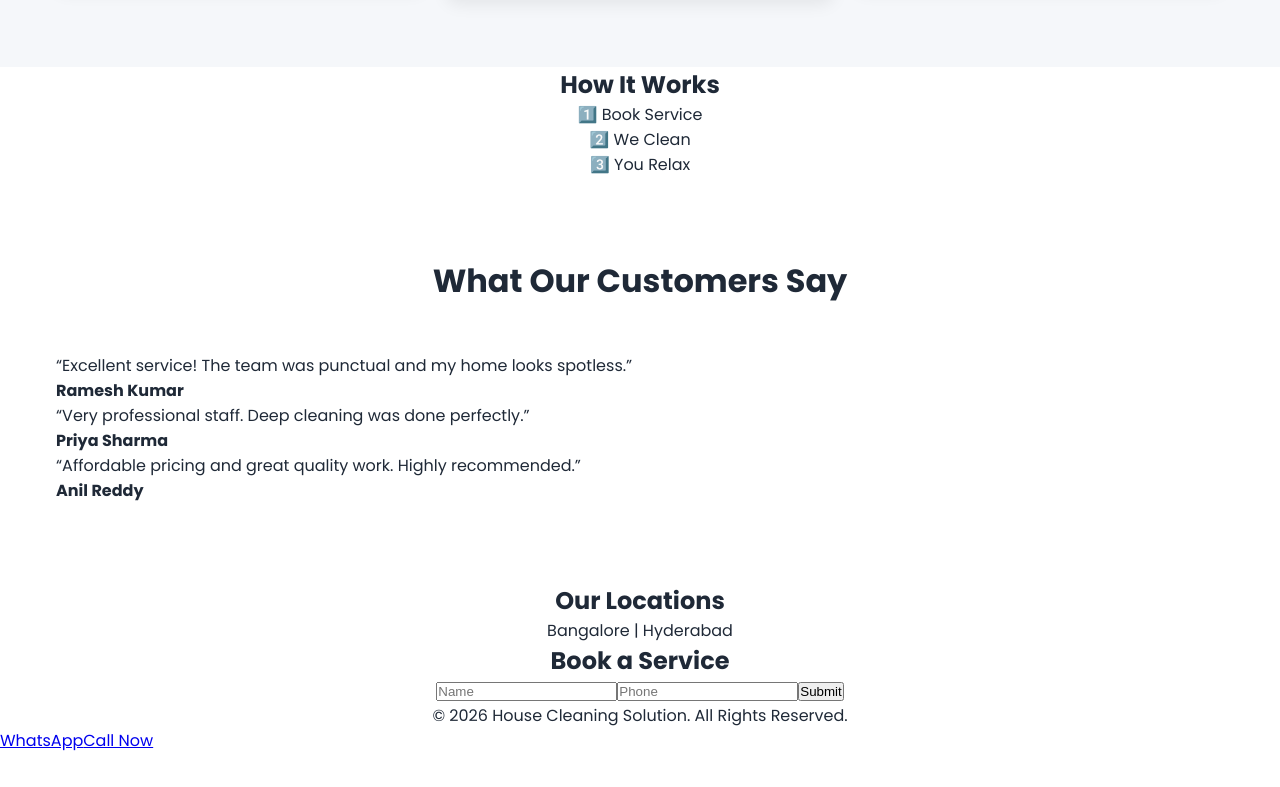
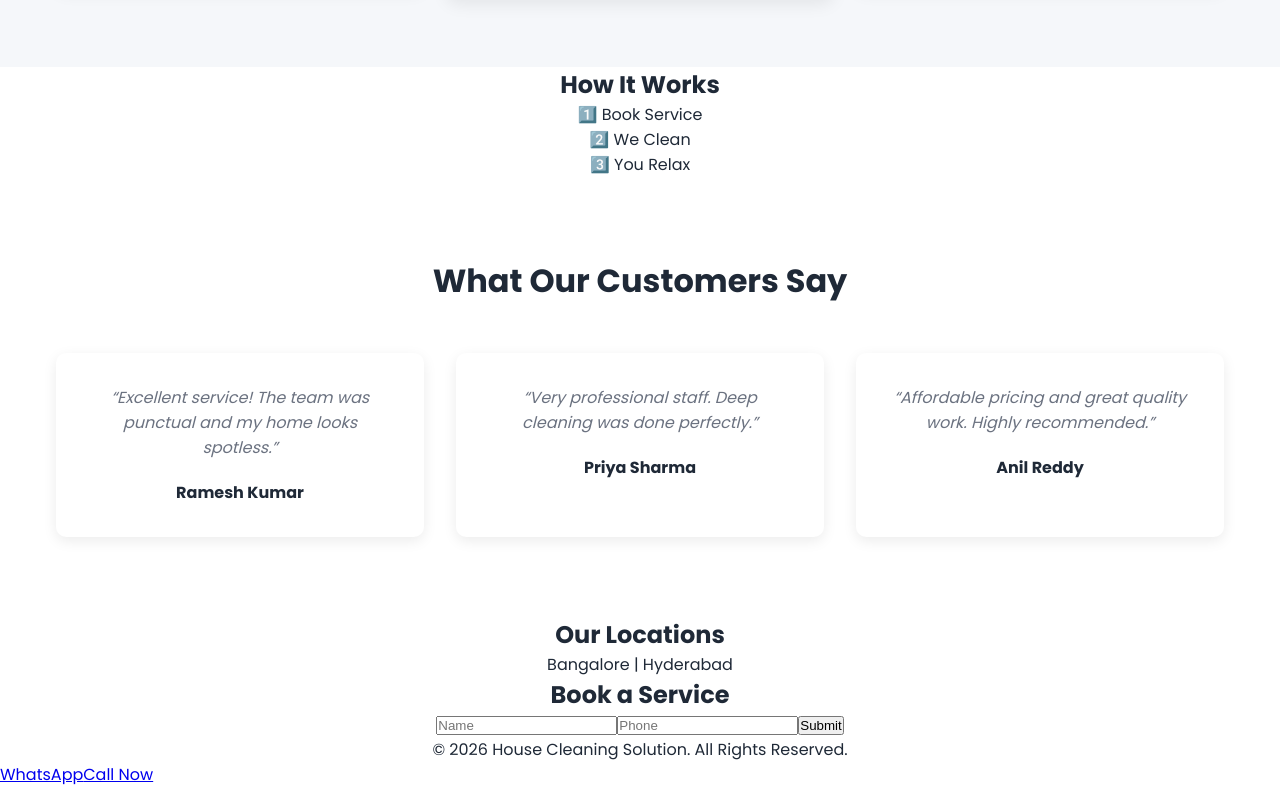
Before and after one commit to jachuk1987/Viran_Projects, a React (Create React App) app in the folder housecleaning-web/: page / in a window 1280 px wide. Shown: the part 1509-2296 px from the top of the page. Before the commit the page ends 2262 px from the top, so only its background shows below. Built offline with nearby package versions, Linux system fonts and the light colour scheme.

Commit message:
Viran_Project

```diff
--- a/housecleaning-web/src/Components/Testimonials.css
+++ b/housecleaning-web/src/Components/Testimonials.css
@@ -0,0 +1,19 @@
+.testimonial-grid {
+  display: grid;
+  grid-template-columns: repeat(3, 1fr);
+  gap: 32px;
+}
+
+.testimonial-card {
+  background: white;
+  padding: 32px;
+  border-radius: 10px;
+  box-shadow: 0 4px 14px rgba(0, 0, 0, 0.08);
+  text-align: center;
+}
+
+.review {
+  font-style: italic;
+  color: #6b7280;
+  margin-bottom: 20px;
+}
```
